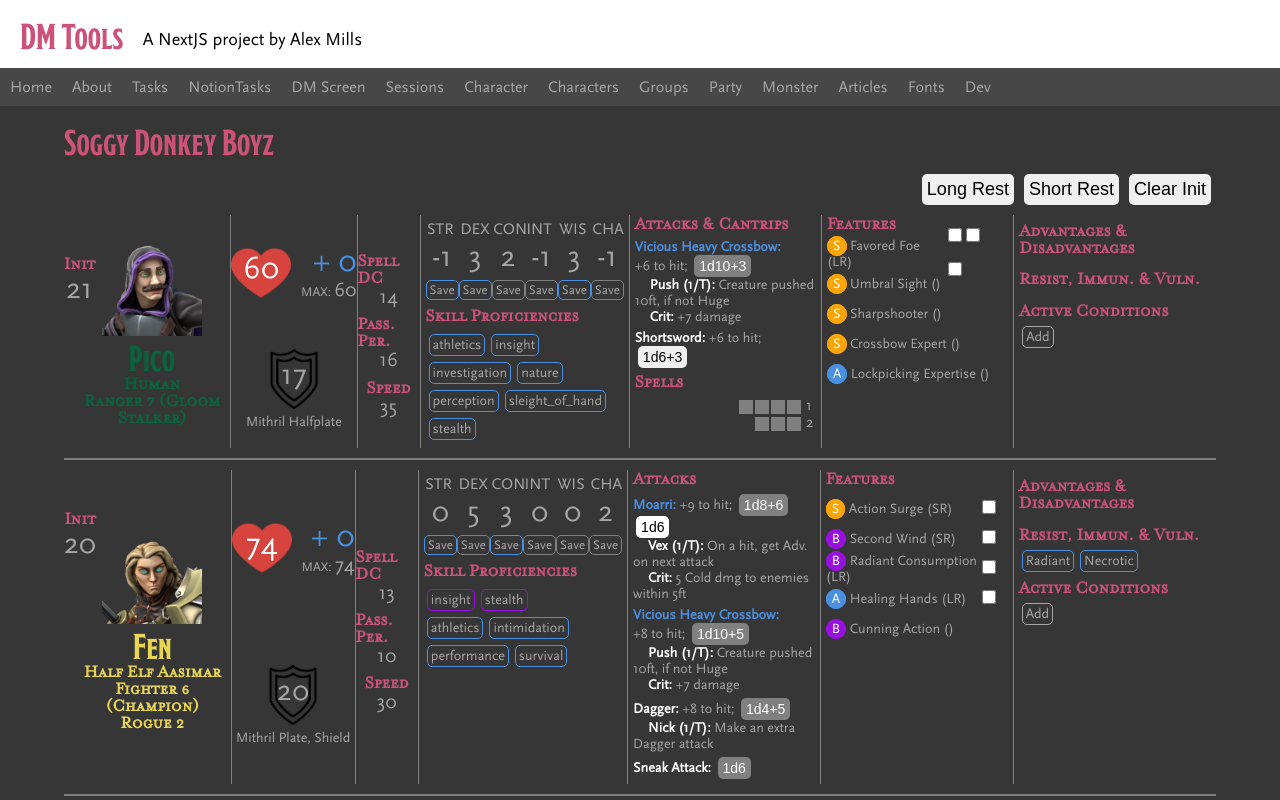
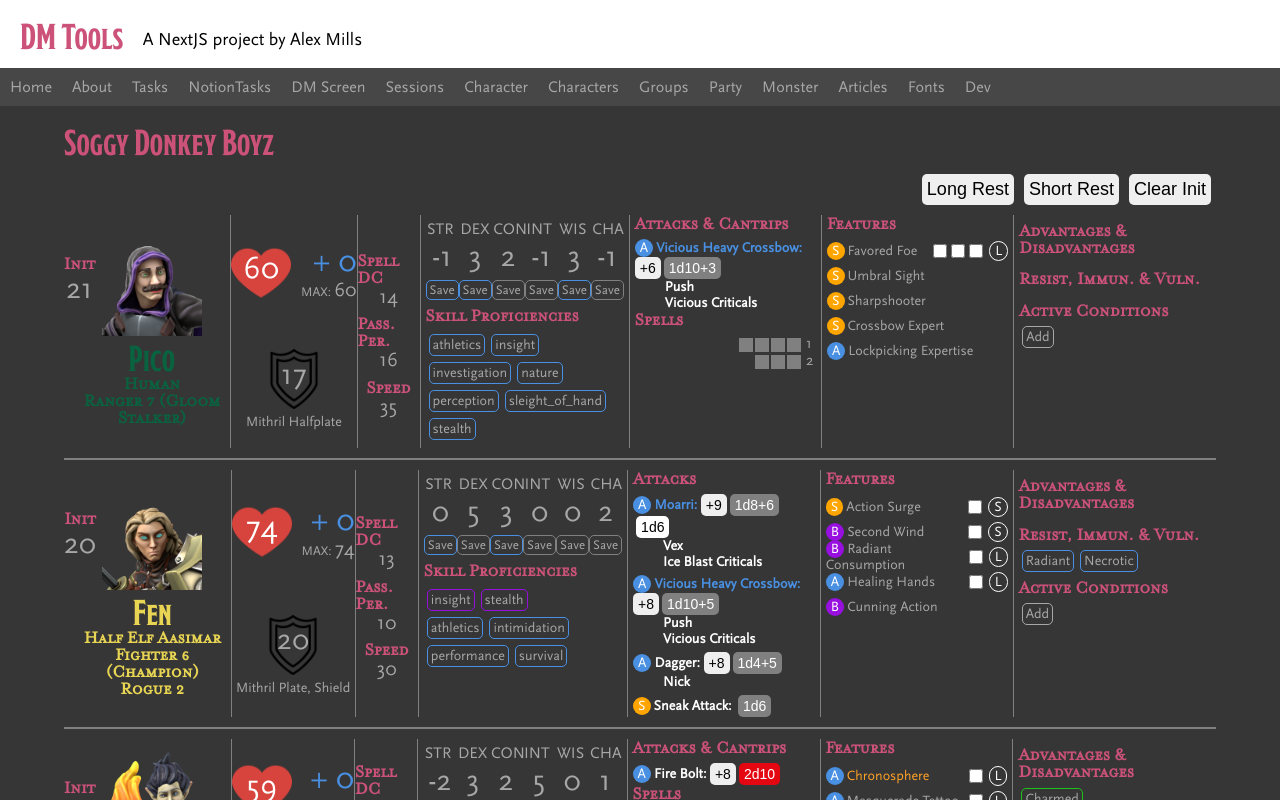
Before and after one commit to cardiacunicorn/dm-tools, a Next.js app: page /party in a window 1280 px wide. Shown: the top 800 px of the page. Built offline with nearby package versions, Linux system fonts and the light colour scheme; a web font is replaced by a local one.

Commit message:
recharges, attack tooltips

```diff
--- a/components/players/Attack.tsx
+++ b/components/players/Attack.tsx
@@ -2,38 +2,35 @@ import styles from '../../styles/Players.module.scss'
 
 const Attack = ({ pb, ab, attack }) => {
 
+  var activation: JSX.Element = <></>;
+  switch (attack.activation) {
+      case 'Bonus':
+          activation = <span className={styles.activation + ' ' + styles.purple}>B</span>;
+          break;
+      case 'Reaction':
+          activation = <span className={styles.activation + ' ' + styles.red}>R</span>;
+          break;
+      case 'Action':
+          activation = <span className={styles.activation + ' ' + styles.blue}>A</span>;
+          break;
+      case 'Special':
+          activation = <span className={styles.activation + ' ' + styles.orange}>S</span>;
+      default:
+          break;
+  }
+
   var hitSection: JSX.Element = <></>;
   if (attack.hit) {
     var to_hit = 0;
-    if (attack.hit.proficiency != false) {
-      to_hit += pb;
-    }
-    if (attack.hit.attribute) {
-      to_hit += ab;
-    }
-    if (attack.hit.modifier) {
-      to_hit += attack.hit.modifier;
-    }
+    if (attack.hit.proficiency != false) to_hit += pb;
+    if (attack.hit.attribute) to_hit += ab;
+    if (attack.hit.modifier) to_hit += attack.hit.modifier;
     hitSection = (
-      <div className={styles.hit}>
-        +{to_hit} to hit;&nbsp;
-      </div>
+      <button className={styles.hit_button}>
+        +{to_hit}
+      </button>
     )
   }
-
-  // const damageDies = attack.damage_die_quantity+'d'+attack.damage_die
-  // const damageBonus = ab + attack.damage_bonus
-  // var damage: string;
-  // if (damageBonus != 0) {
-  //   damage = damageDies+' +'+damageBonus
-  // } else {
-  //   damage = damageDies
-  // }
-  // let damageSection = (
-  //   <div className={styles.damage}>
-  //     {damage} dmg
-  //   </div>
-  // )
 
   var damageSection: JSX.Element = <></>;
   if (attack.damage) {
@@ -41,15 +38,9 @@ const Attack = ({ pb, ab, attack }) => {
       attack.damage.map((damage) => {
         var staticDamage = 0;
         var damageButtonText = "";
-        if (damage.dice) {
-          damageButtonText += damage.dice;
-        }
-        if (damage.attribute) {
-          staticDamage += ab
-        }
-        if (damage.modifier && damage.modifier != 0) {
-          staticDamage += damage.modifier;
-        }
+        if (damage.dice) damageButtonText += damage.dice;
+        if (damage.attribute) staticDamage += ab;
+        if (damage.modifier && damage.modifier != 0) staticDamage += damage.modifier;
         if (staticDamage > 0) {
           damageButtonText += '+' + staticDamage;
         } else if (staticDamage > 0) {
@@ -71,8 +62,8 @@ const Attack = ({ pb, ab, attack }) => {
         {attack.notes.map((note) => {
           return (
             <div className={styles.attack_note}>
-              <strong>{note.label}: </strong>
-              {note.text}
+              <strong>{note.label}</strong>
+              <div className={styles.tooltip}>{note.text}</div>
             </div>
           )
         })}
@@ -81,14 +72,17 @@ const Attack = ({ pb, ab, attack }) => {
   }
 
   return (
-      <div className={styles.attack} key={attack.name}>
+    <div key={attack.name}>
+      <div className={styles.attack}>
+        {activation}
         <div className={styles.attack_name+' '+attack.rarity}>
             {attack.name}:&nbsp;
         </div>
         {hitSection}
         {damageSection}
-        {notesSection}
       </div>
+      {notesSection}
+    </div>
   )
 }
 
--- a/components/players/Feature.tsx
+++ b/components/players/Feature.tsx
@@ -3,7 +3,22 @@ import Checkbox from '../Checkbox'
 
 const Feature = ({ feature }) => {
 
-    const recharge = feature.recharge;
+    var recharge: JSX.Element = <></>;
+    if (feature.recharge) {
+        if (feature.recharge == "LR") {
+            recharge = (
+                <span className={styles.long_recharge}>
+                    L
+                </span>
+            )
+        } else if (feature.recharge == "SR") {
+            recharge = (
+                <span className={styles.short_recharge}>
+                    S
+                </span>
+            )
+        }
+    }
 
     var uses;
     var quantity: JSX.Element = <></>;
@@ -43,10 +58,10 @@ const Feature = ({ feature }) => {
   return (
       <div className={styles.feature} key={feature.name}>
         <div className={styles.feature_name+ ' ' + feature.rarity}>
-            {activation} {feature.name} ({feature.recharge})
+            {activation}{feature.name}
         </div>
         <div className={styles.uses}>
-            {quantity}
+            {quantity}{recharge}
         </div>
         <div className={styles.feature_effect}>
             {feature.effect}
--- a/data/players/dorxif.tsx
+++ b/data/players/dorxif.tsx
@@ -86,6 +86,7 @@ export var Dorxif: Player =
     attacks: [
         {
             name: 'Fire Bolt',
+            activation: 'Action',
             attribute: 'int',
             instances: 1,
             range: 120,
@@ -112,19 +113,17 @@ export var Dorxif: Player =
         {
             name: 'Force Ballista',
             activation: 'Bonus',
+            attribute: 'int',
             instances: 1,
+            rarity: 'common',
             type: 'Ranged Spell Attack',
-            rarity: 'common',
             hit: {
-                attribute: 'int',
-                proficiency: true,
-                modifier: 0
+                attribute: true
             },
             damage: [{
                 attribute: false,
+                dice: '2d8',
                 type: 'Force',
-                dice: '2d8',
-                modifier: 0
             }]
         },
     ],
--- a/data/players/fen.tsx
+++ b/data/players/fen.tsx
@@ -93,8 +93,8 @@ export var Fen: Player =
             activation: 'Action',
             attribute: 'dex',
             notes: [
-                {label: 'Vex (1/T)', text: 'On a hit, get Adv. on next attack'},
-                {label: 'Crit', text: '5 Cold dmg to enemies within 5ft'}
+                {label: 'Vex', text: 'Once per turn, on a hit, get Adv. on your next attack against that target.'},
+                {label: 'Ice Blast Criticals', text: '5 Cold dmg to enemies within 5ft'}
             ],
             rarity: 'rare',
             type: 'Melee Attack',
@@ -127,8 +127,8 @@ export var Fen: Player =
             activation: 'Action',
             attribute: 'dex',
             notes: [
-                {label: 'Push (1/T)', text: 'Creature pushed 10ft, if not Huge'},
-                {label: 'Crit', text: '+7 damage'}
+                {label: 'Push', text: 'Once per turn, push a creature 10ft away from you, if not more than one size larger than you.'},
+                {label: 'Vicious Criticals', text: 'After calculating crit damage, add +7 Piercing Dmg to the total.'}
             ],
             rarity: 'rare',
             type: 'Ranged Attack',
@@ -155,7 +155,7 @@ export var Fen: Player =
             activation: 'Action',
             attribute: 'dex',
             notes: [
-                {label: 'Nick (1/T)', text: 'Make an extra Dagger attack'}
+                {label: 'Nick', text: 'Once per turn, make an extra Dagger attack'}
             ],
             range: '20/60ft',
             rarity: 'common',
--- a/data/players/funguy.tsx
+++ b/data/players/funguy.tsx
@@ -112,8 +112,8 @@ export var Funguy: Player =
                 attribute: true
             },
             damage: [{
-                dice: '2d10',
-                type: 'Fire'
+                dice: '1d8',
+                type: 'Bludgeoning'
             }]
         },
     ],
@@ -134,9 +134,9 @@ export var Funguy: Player =
             uses: 10
         },
         {
-            name: 'Halo of Spores',
-            effect: 'CON Save or take 1d6 Necrotic to one creature if within 10ft',
-            activation: 'Reaction'
+            name: 'Shell Defense',
+            effect: '+4 to AC, Adv. on STR and CON Saves. No speed, Disadv. on DEX Saves and only action is to emerge.',
+            activation: 'Action'
         },
         {
             name: 'Fungal Infestation',
@@ -146,7 +146,7 @@ export var Funguy: Player =
             uses: 4
         },
         {
-            name: 'Shell Defense',
+            name: 'Halo of Spores',
             effect: 'CON Save or take 1d6 Necrotic to one creature if within 10ft',
             activation: 'Reaction'
         }
--- a/data/players/numwick.tsx
+++ b/data/players/numwick.tsx
@@ -86,6 +86,7 @@ export var Numwick: Player =
     attacks: [
         {
             name: 'Fire Bolt',
+            activation: 'Action',
             attribute: 'int',
             instances: 1,
             range: 120,
--- a/data/players/pico.tsx
+++ b/data/players/pico.tsx
@@ -89,8 +89,8 @@ export var Pico: Player =
             activation: 'Action',
             attribute: 'dex',
             notes: [
-                {label: 'Push (1/T)', text: 'Creature pushed 10ft, if not Huge'},
-                {label: 'Crit', text: '+7 damage'}
+                {label: 'Push', text: 'Once per turn, push a creature 10ft away from you, if not more than one size larger than you.'},
+                {label: 'Vicious Criticals', text: 'After calculating crit damage, add +7 Piercing Dmg to the total.'}
             ],
             rarity: 'rare',
             type: 'Ranged Attack',
@@ -111,23 +111,7 @@ export var Pico: Player =
                     dice: '1d10'
                 }
             ]
-        },
-        {
-            name: 'Shortsword',
-            rarity: 'common',
-            type: 'Melee Attack',
-            attribute: 'dex',
-            instances: 2,
-            hit: {
-                attribute: true
-            },
-            damage: [
-                {
-                    attribute: true,
-                    dice: '1d6'
-                }
-            ]
-        },
+        }
     ],
     features: [
         {
--- a/data/players/wolfgang.tsx
+++ b/data/players/wolfgang.tsx
@@ -94,7 +94,7 @@ export var Wolfgang: Player =
             attribute: 'cha',
             instances: 1,
             notes: [
-                {label: 'Vex (1/T)', text: 'On a hit, get Adv. on next attack'}
+                {label: 'Vex', text: 'Once per turn, on a hit, get Adv. on your next attack against that target.'}
             ],
             rarity: 'common',
             type: 'Melee Attack',
--- a/styles/Players.module.scss
+++ b/styles/Players.module.scss
@@ -279,18 +279,40 @@
                 flex-flow: row wrap;
                 align-items: center;
                 justify-content: flex-start;
-                margin-bottom: 0.5rem;
+                margin-top: 0.5rem;
 
                 .attack_name {
                     font-weight: bold;
                 }
+            }
 
-                .attack_notes {
-                    text-indent: 1.5rem;;
-                    .attack_note {
-                        strong {
-                            color: $white;
+            .attack_notes {
+                text-indent: 3rem;
+                .attack_note {
+                    position: relative;
+
+                    strong {
+                        color: $white;
+
+                        &:hover {
+                            ~ .tooltip {
+                                display: block;
+                            }
                         }
+                    }
+
+                    .tooltip {
+                        position: absolute;
+                        top: 3rem;
+                        z-index: 1;
+                        width: 50rem;
+                        display: none;
+                        background-color: $grey;
+                        border: 4px solid $orange;
+                        padding: 1rem;
+                        font-size: 1.6rem;
+                        font-style: italic;
+                        color: $white;
                     }
                 }
             }
@@ -406,41 +428,23 @@
                 flex-flow: row nowrap;
                 align-items: center;
                 justify-content: space-between;
-                height: 3rem;
-                margin-right: 1rem;
-
-                .activation {
-                    border-width: 1px;
-                    border-style: solid;
-                    border-radius: 2rem;
-                    padding: 0.1rem 0.5rem;
-                    text-align: center;
-                    color: $white;
-
-                    &.red {
-                        background-color: $red;
-                        border-color: $red;
-                    }
-                    &.blue {
-                        background-color: $blue;
-                        border-color: $blue;
-                    }
-                    &.orange {
-                        background-color: $orange;
-                        border-color: $orange;
-                    }
-                    &.purple {
-                        background-color: $purple;
-                        border-color: $purple;
-                    }
-                }
+                height: 2.5rem;
 
                 .uses {
-                    display: inline-block;
+                    display: inline-flex;
+                    flex-flow: row nowrap;
+                    align-items: center;
+                    justify-content: flex-end;
 
                     input {
+                        cursor: pointer;
                         width: 1.4rem;
                         margin: 0 0.2rem;
+                    }
+
+                    span {
+                        margin-left: 0.4rem;
+                        height: 100%;
                     }
                 }
                 .feature_name {
@@ -480,8 +484,48 @@
     }
 }
 
+.hit_button {
+    padding: 0.3rem 0.5rem;
+    font-size: 1.4rem;
+}
+
 .damage_button {
     margin-left: 0.3rem;
     padding: 0.3rem 0.5rem;
     font-size: 1.4rem;
 }
+
+.activation {
+    margin-right: 0.3rem;
+    border-radius: 2rem;
+    padding: 0.1rem 0.5rem;
+    text-align: center;
+    color: $white;
+
+    &.red {
+        background-color: $red;
+        border-color: $red;
+    }
+    &.blue {
+        background-color: $blue;
+        border-color: $blue;
+    }
+    &.orange {
+        background-color: $orange;
+        border-color: $orange;
+    }
+    &.purple {
+        background-color: $purple;
+        border-color: $purple;
+    }
+}
+
+.long_recharge, .short_recharge {
+    margin-left: 0.3rem;
+    border-width: 1px;
+    border-style: solid;
+    border-radius: 2rem;
+    padding: 0.1rem 0.5rem;
+    text-align: center;
+    color: $white;
+}
```
